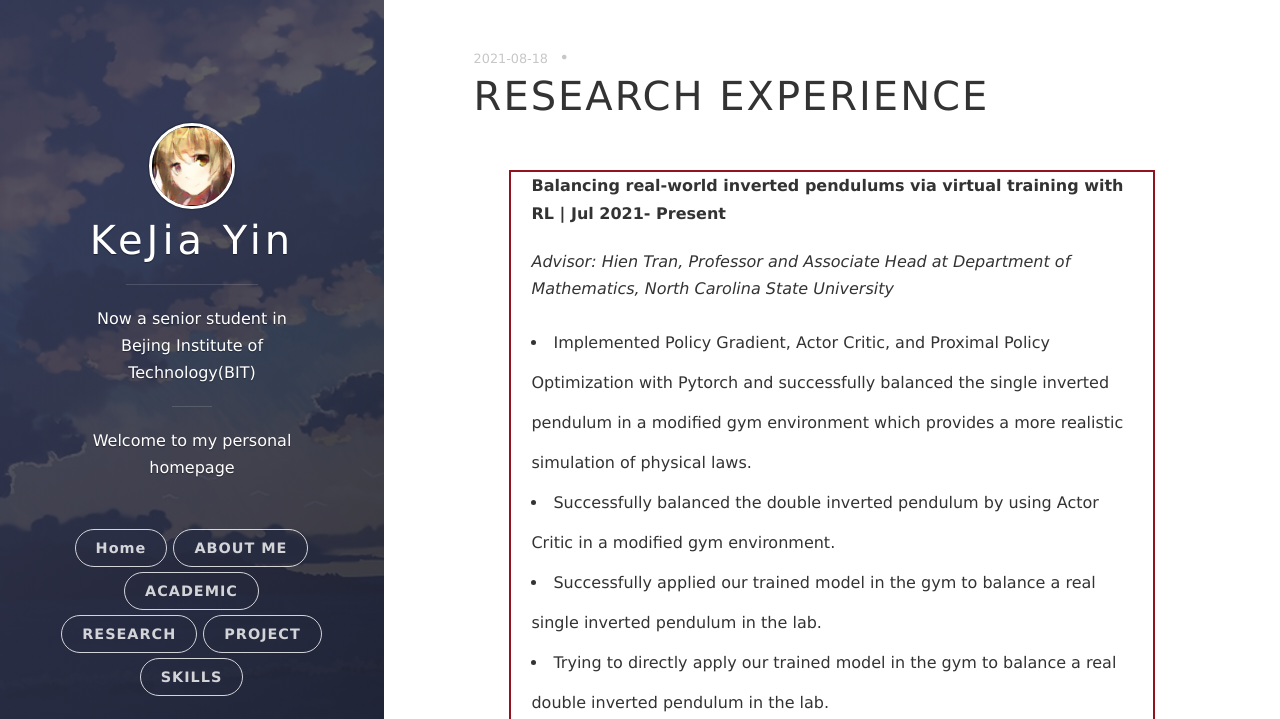
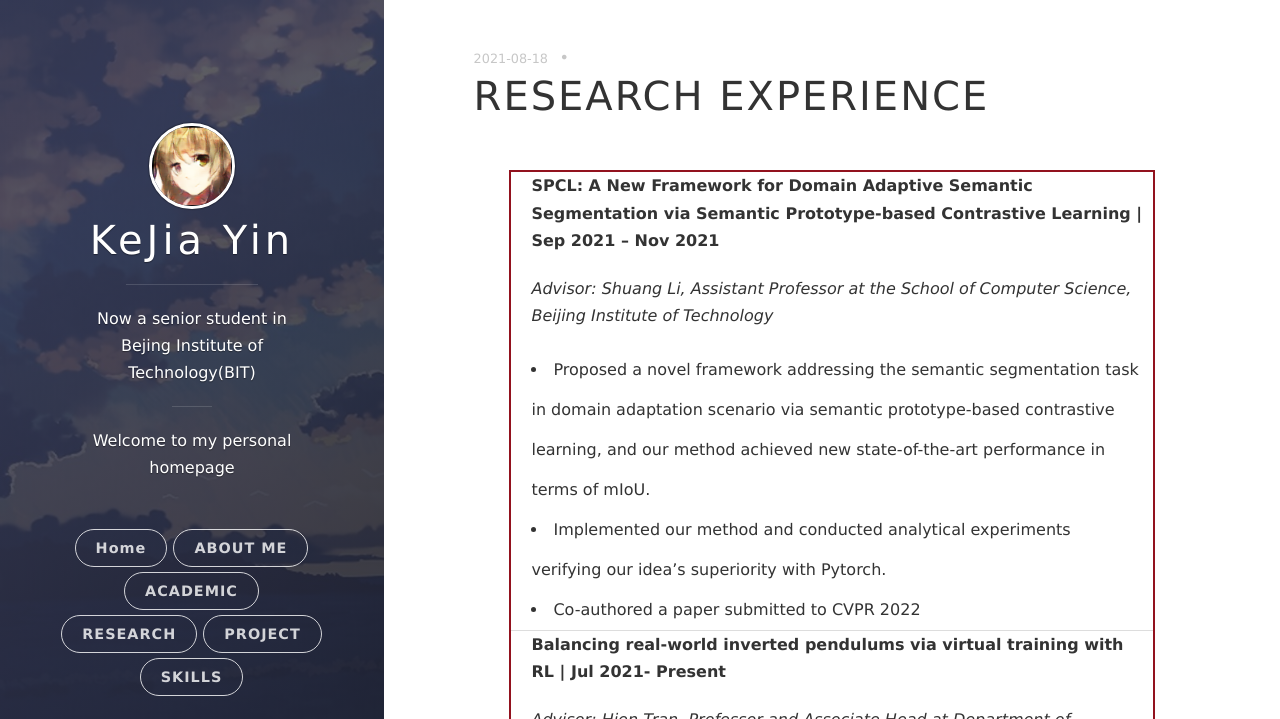
Before and after one commit to yinkejia/yinkejia.github.io, a Jekyll site: the page built from _posts/2021-08-18-RESEARCH-EXPERIENCE.markdown, in a window 1280 px wide and 900 px high, cut to the strip 0-719 px from the top of the window. Built offline with Jekyll 4.4.1, drawn with Linux system fonts in a browser that asks for light colours; nearby versions of some CDN libraries.

Commit message:
Update 2021-08-18-RESEARCH-EXPERIENCE.markdown

```diff
--- a/_posts/2021-08-18-RESEARCH-EXPERIENCE.markdown
+++ b/_posts/2021-08-18-RESEARCH-EXPERIENCE.markdown
@@ -5,6 +5,19 @@ date: 2021-08-18 15:32:24.000000000 +09:00
 ---
 
 <table border="0">
+  <tr>
+    <td width="100%" align="left">
+      <font size="3">
+      <p><strong>SPCL: A New Framework for Domain Adaptive Semantic Segmentation via Semantic Prototype-based Contrastive Learning | Sep 2021 – Nov 2021</strong></p>
+      <p><em>Advisor: Shuang Li, Assistant Professor at the School of Computer Science, Beijing Institute of Technology</em></p>
+      <ui>
+        <li>Proposed a novel framework addressing the semantic segmentation task in domain adaptation scenario via semantic prototype-based contrastive learning, and our method achieved new state-of-the-art performance in terms of mIoU.</li>
+        <li>Implemented our method and conducted analytical experiments verifying our idea’s superiority with Pytorch.</li>
+        <li>Co-authored a paper submitted to CVPR 2022</li>
+      </ui>
+      </font>
+    </td>
+  </tr>
   <tr>
     <td width="100%" align="left">
       <font size="3">
```
